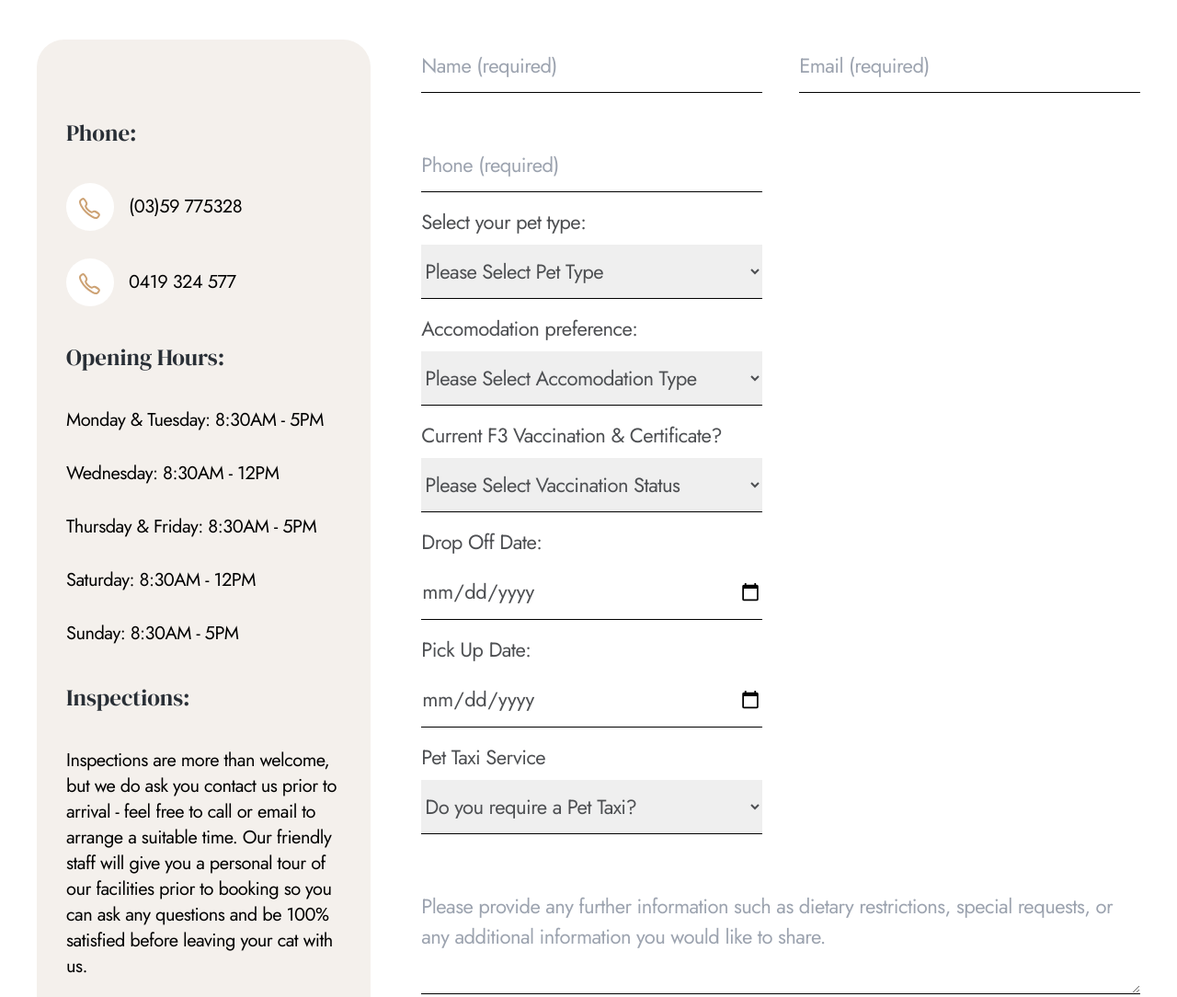
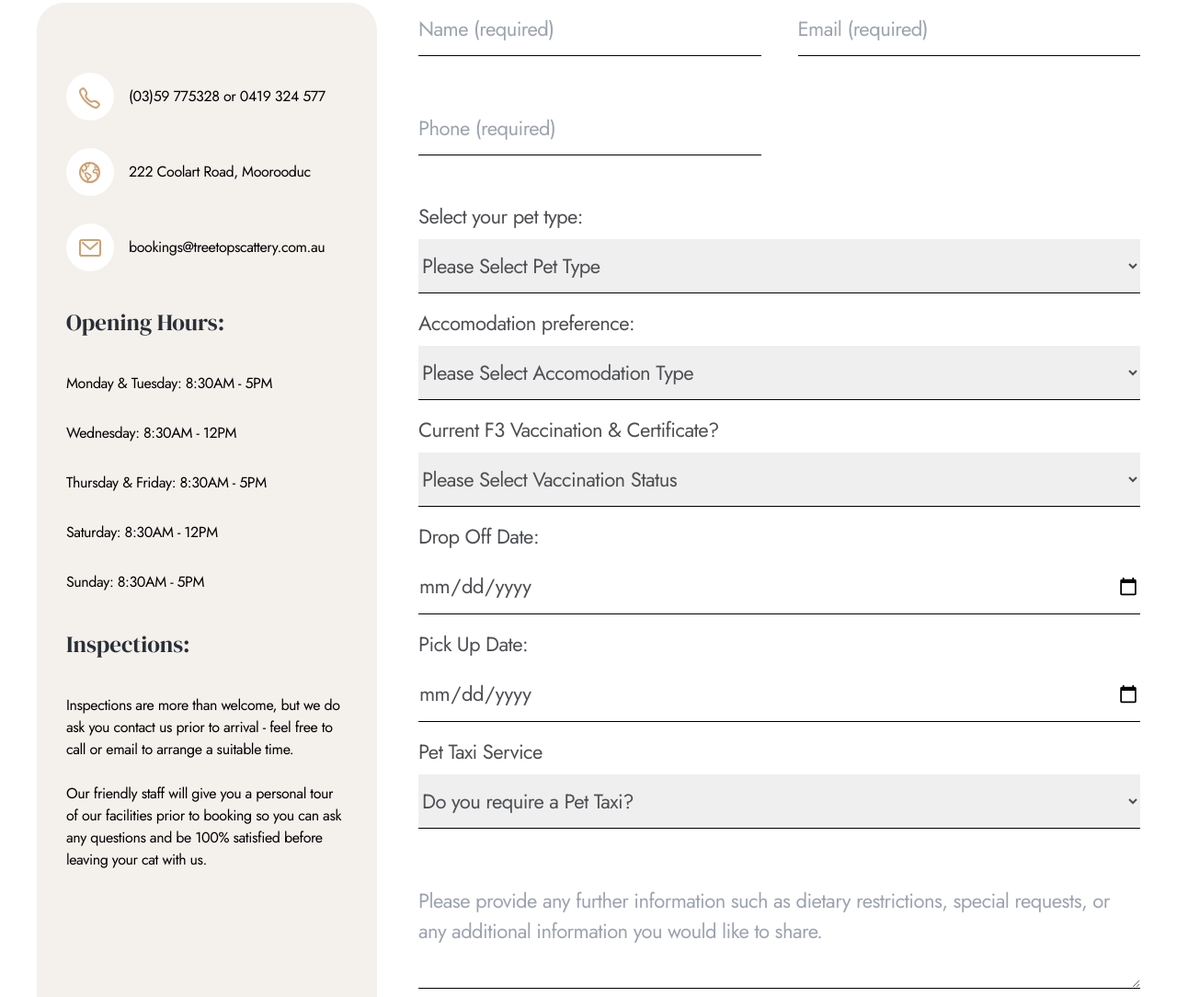
Before and after one commit to jeremyw24/treetopscattery.com.au, an Astro site: page /contact in a window 1280 px wide. Shown: the part 830-1914 px from the top of the page at 92% size. Built offline with nearby package versions, Linux system fonts and the light colour scheme; Astro itself is replaced by a stand-in of ours.

Commit message:
fix styling and form

```diff
--- a/src/components/contact-box.tsx
+++ b/src/components/contact-box.tsx
@@ -5,38 +5,42 @@ import Web from "../icons/web.tsx";
 const ContactInfo = () => {
   return (
     <div className="col-span-1 bg-primary-300 rounded-[30px] px-8 py-[76px] flex flex-col gap-[30px] w-full">
-      <h5 className="text-primary-200 font-dm text-[22px] lg:text-[25px] leading-loose">
+      {/* <h5 className="text-primary-200 font-dm text-[22px] lg:text-[25px] leading-loose">
         Phone:
+      </h5> */}
+      <h5 className="flex flex-col xl:flex-row gap-4 items-center text-l font-jost tracking-tight">
+        {" "}
+        <Phone /> (03)59 775328 or 0419 324 577
       </h5>
-      <h5 className="flex flex-col xl:flex-row gap-4 items-center text-xl font-jost tracking-tight">
+      <h5 className="flex flex-col xl:flex-row gap-4 items-center text-l font-jost tracking-tight">
         {" "}
-        <Phone /> (03)59 775328
+        <Web /> 222 Coolart Road, Moorooduc
       </h5>
-      <h5 className="flex flex-col xl:flex-row gap-4 items-center text-xl font-jost tracking-tight">
+      <h5 className="flex flex-col xl:flex-row gap-4 items-center text-l font-jost tracking-tight">
         {" "}
-        <Phone /> 0419 324 577
+        <Mail /> bookings@treetopscattery.com.au
       </h5>
       <h2 className="text-primary-200 font-dm text-[22px] lg:text-[25px] leading-loose">Opening Hours:</h2>
-      <h5 className="flex flex-col xl:flex-row gap-4 items-center text-xl font-jost tracking-tight">
+      <h5 className="flex flex-col xl:flex-row gap-4 items-center text-l font-jost tracking-tight">
         Monday & Tuesday: 8:30AM - 5PM
       </h5>
-      <h5 className="flex flex-col xl:flex-row gap-4 items-center text-xl font-jost tracking-tight">
+      <h5 className="flex flex-col xl:flex-row gap-4 items-center text-l font-jost tracking-tight">
         Wednesday: 8:30AM - 12PM
       </h5>
-      <h5 className="flex flex-col xl:flex-row gap-4 items-center text-xl font-jost tracking-tight">
+      <h5 className="flex flex-col xl:flex-row gap-4 items-center text-l font-jost tracking-tight">
         Thursday & Friday: 8:30AM - 5PM
       </h5>
-      <h5 className="flex flex-col xl:flex-row gap-4 items-center text-xl font-jost tracking-tight">
+      <h5 className="flex flex-col xl:flex-row gap-4 items-center text-l font-jost tracking-tight">
         Saturday: 8:30AM - 12PM
       </h5>
-      <h5 className="flex flex-col xl:flex-row gap-4 items-center text-xl font-jost tracking-tight">
+      <h5 className="flex flex-col xl:flex-row gap-4 items-center text-l font-jost tracking-tight">
         Sunday: 8:30AM - 5PM
       </h5>
       <h5 className="text-primary-200 font-dm text-[22px] lg:text-[25px] leading-loose">
         Inspections:
       </h5>
-      <h5 className="flex flex-col xl:flex-row gap-4 items-center text-xl font-jost tracking-tight">
-      Inspections are more than welcome, but we do ask you contact us prior to arrival - feel free to call or email to arrange a suitable time. Our friendly staff will give you a personal tour of our facilities prior to booking so you can ask any questions and be 100% satisfied before leaving your cat with us.
+      <h5 className="flex flex-col xl:flex-row gap-2 items-center text-l font-jost tracking-tight">
+      Inspections are more than welcome, but we do ask you contact us prior to arrival - feel free to call or email to arrange a suitable time. <br/><br/> Our friendly staff will give you a personal tour of our facilities prior to booking so you can ask any questions and be 100% satisfied before leaving your cat with us.
       </h5>
     </div>
   );
--- a/src/components/contact-form.tsx
+++ b/src/components/contact-form.tsx
@@ -4,7 +4,7 @@ import Button from "./button.tsx";
 const ContactForm = () => {
   return (
     <div className="col-span-1 lg:col-span-2">
-      <form className="w-full grid grid-cols-2 gap-x-10 gap-y-[50px]" action="https://submit-form.com/rMnhtyF7Q">
+      <form className="w-full grid grid-cols-2 gap-x-10 gap-y-[50px]" action="https://submit-form.com/rMnhtyF7Q" data-botpoison-public-key="pk_23c283b4-3034-48f0-bc86-1206b236df71">
         <label htmlFor="name">
           <input
             type="text"
@@ -23,26 +23,25 @@ const ContactForm = () => {
             required
           />
         </label>
-        <div className="space-y-4">
         {/* Phone Input */}
         <label htmlFor="phone" className="block">
           <input
             type="number"
             name="phone"
-              className="border-b w-full border-black outline-none py-3 text-base lg:text-[22px] lg:leading-[33px] tracking-tight font-jost text-text-gray"
+            className="col-span-1 border-b w-full border-black outline-none py-3 text-base lg:text-[22px] lg:leading-[33px] tracking-tight font-jost text-text-gray"
             placeholder="Phone (required)"
             required
           />
         </label>
 
         {/* Select Options (side by side, full width) */}
-          <div className="grid grid-cols-1 gap-4">
+        <div className="col-span-1 lg:col-span-2">
           <label htmlFor="pet-type" className="text-base lg:text-[22px] lg:leading-[33px] tracking-tight font-jost text-text-gray">
             Select your pet type:
             <select
               name="pet-type"
               id="pet-type"
-                className="border-b w-full border-black outline-none py-3 text-base lg:text-[22px] lg:leading-[33px] tracking-tight font-jost text-text-gray mt-2"
+              className="col-span-1 border-b w-full border-black outline-none py-3 text-base lg:text-[22px] lg:leading-[33px] tracking-tight font-jost text-text-gray mt-2"
             >
               <option value="" disabled selected>Please Select Pet Type</option>
               <option value="cat">Cat</option>
@@ -52,6 +51,7 @@ const ContactForm = () => {
             </select>
           </label>
 
+          <div className="mt-4">
             <label htmlFor="accomodation-type" className="text-base lg:text-[22px] lg:leading-[33px] tracking-tight font-jost text-text-gray">
               Accomodation preference:
               <select
@@ -66,6 +66,9 @@ const ContactForm = () => {
                 <option value="any">Any</option>
               </select>
             </label>
+          </div>
+
+          <div className="mt-4">
             <label htmlFor="vaccination" className="text-base lg:text-[22px] lg:leading-[33px] tracking-tight font-jost text-text-gray">
               Current F3 Vaccination & Certificate?
               <select
@@ -81,8 +84,7 @@ const ContactForm = () => {
             </label>
           </div>
 
-          {/* Date Inputs (side by side, full width) */}
-          <div className="grid grid-cols-1 gap-4">
+          <div className="mt-4">
             <label htmlFor="drop-off" className="text-base lg:text-[22px] lg:leading-[33px] tracking-tight font-jost text-text-gray">
               Drop Off Date:
               <input
@@ -93,7 +95,8 @@ const ContactForm = () => {
                 className="border-b w-full border-black outline-none py-3 text-base lg:text-[22px] lg:leading-[33px] tracking-tight font-jost text-text-gray mt-2"
               />
             </label>
-
+          </div>
+          <div className="mt-4">
           <label htmlFor="pick-up" className="text-base lg:text-[22px] lg:leading-[33px] tracking-tight font-jost text-text-gray">
             Pick Up Date:
             <input
@@ -104,6 +107,8 @@ const ContactForm = () => {
               className="border-b w-full border-black outline-none py-3 text-base lg:text-[22px] lg:leading-[33px] tracking-tight font-jost text-text-gray mt-2"
             />
           </label>
+          </div>
+          <div className="mt-4">
           <label htmlFor="pet-taxi" className="text-base lg:text-[22px] lg:leading-[33px] tracking-tight font-jost text-text-gray">
             Pet Taxi Service
             <select
--- a/src/pages/about.astro
+++ b/src/pages/about.astro
@@ -13,7 +13,7 @@ import Instagram  from '../icons/instagram.tsx';
 
   <!-- Banner Section -->
 
-  <section class="w-full bg-about bg-no-repeat bg-cover bg-center h-[50vh] flex justify-center items-end">
+  <section class="w-full bg-about bg-no-repeat bg-cover h-[50vh] flex justify-center items-end">
     <div class="py-[30px] lg:py-[41px] px-[60px] lg:px-[152px] flex flex-col justify-center items-center bg-white rounded-tl-[37px] rounded-tr-[37px] gap-2.5">
       <h1 class="text-[30px] leading-[40px] lg:text-[50px] lg:leading-[62px] font-dm capitalize text-primary-200 ">About Us</h1>
       <p class="text-base lg:text-[22px] lg:leading-[33px] tracking-tight font-jost text-text-gray"> <a href="/">Home</a> / About Us </p>
@@ -22,13 +22,13 @@ import Instagram  from '../icons/instagram.tsx';
 
   <!-- Quote Section -->
 
-  <section class="w-full px-12 lg:px-0 pt-[40px] lg:pt-[50px] lg:max-w-[1200px] mx-auto flex items-center justify-center">
+  <section class="w-full px-12 lg:px-0 pt-[20px] lg:pt-[20px] lg:max-w-[1200px] mx-auto flex items-center justify-center">
     <QuoteText text="Have your cat looked after by genuine cat lovers." name="BUNNY WILLIAMS"/>
   </section>
 
   <!-- What We Do Section -->
 
-  <section class="w-full pt-[40px] lg:pt-[50px] px-12 lg:px-0 mx-auto lg:max-w-[1200px] ">
+  <section class="w-full pt-[20px] lg:pt-[20px] px-12 lg:px-0 mx-auto lg:max-w-[1200px] ">
     <div class="w-full flex flex-col-reverse lg:flex-row justify-between gap-10 items-center">
       <div class="flex flex-col gap-6">
         <h2 class="text-[30px] text-center lg:text-left font-dm tracking-wide capitalize leading-8 md:leading-[62.50px] md:text-[50px] text-text-blue ">Our History</h2>
--- a/src/pages/contact.astro
+++ b/src/pages/contact.astro
@@ -9,7 +9,7 @@ import ContactForm from '../components/contact-form.tsx'
 
   <!-- Banner Section -->
 
-  <section class="w-full bg-contact bg-no-repeat bg-cover bg-center h-[50vh] flex justify-center items-end">
+  <section class="w-full bg-contact bg-no-repeat bg-cover h-[50vh] flex justify-center items-end">
     <div class="py-[30px] lg:py-[41px] px-[60px] lg:px-[152px] flex flex-col justify-center items-center bg-white rounded-tl-[37px] rounded-tr-[37px] gap-2.5">
       <h1 class="text-[30px] leading-[40px] lg:text-[50px] lg:leading-[62px] font-dm capitalize text-primary-200 ">Contact Us</h1>
       <p class="text-base lg:text-[22px] lg:leading-[33px] tracking-tight font-jost text-text-gray"> <a href="/">Home</a> / Contact</p>
@@ -19,10 +19,10 @@ import ContactForm from '../components/contact-form.tsx'
   <!-- Intro Section -->
 
 	<section class="lg:max-w-[1200px] flex flex-col gap-8 lg:gap-10 px-12 xl:px-0 w-full mx-auto pt-[50px] lg:pt-[100px]">
-		<h2 class="text-[14px] text-center capitalize font-dm tracking-wide lg:max-w-[90%] leading-8 md:leading-[62.50px] md:text-[30px] mx-auto text-text-blue ">Want to find out more information, or request a booking.</br>Simply complete the form below and we will get back to you shortly!</h2>
+		<h2 class="text-[14px] text-center capitalize font-dm tracking-wide lg:max-w-[90%] leading-8 md:leading-[62.50px] md:text-[30px] mx-auto text-text-blue ">Want to find out more information, or request a booking?</br>Simply complete the form below and we will get back to you shortly!</h2>
 
     <!-- main section -->
-    <div class="grid grid-cols-1 gap-[55px] pt-20 lg:grid-cols-3 place-content-center">
+    <div class="grid grid-cols-1 gap-[45px] pt-10 lg:grid-cols-3 place-content-center">
       <ContactInfo />
       <ContactForm />
     </div>
```
Also changed, not shown: src/pages/services.astro (line endings or trailing spaces). Lines whose indentation alone changed are shown as unchanged.
